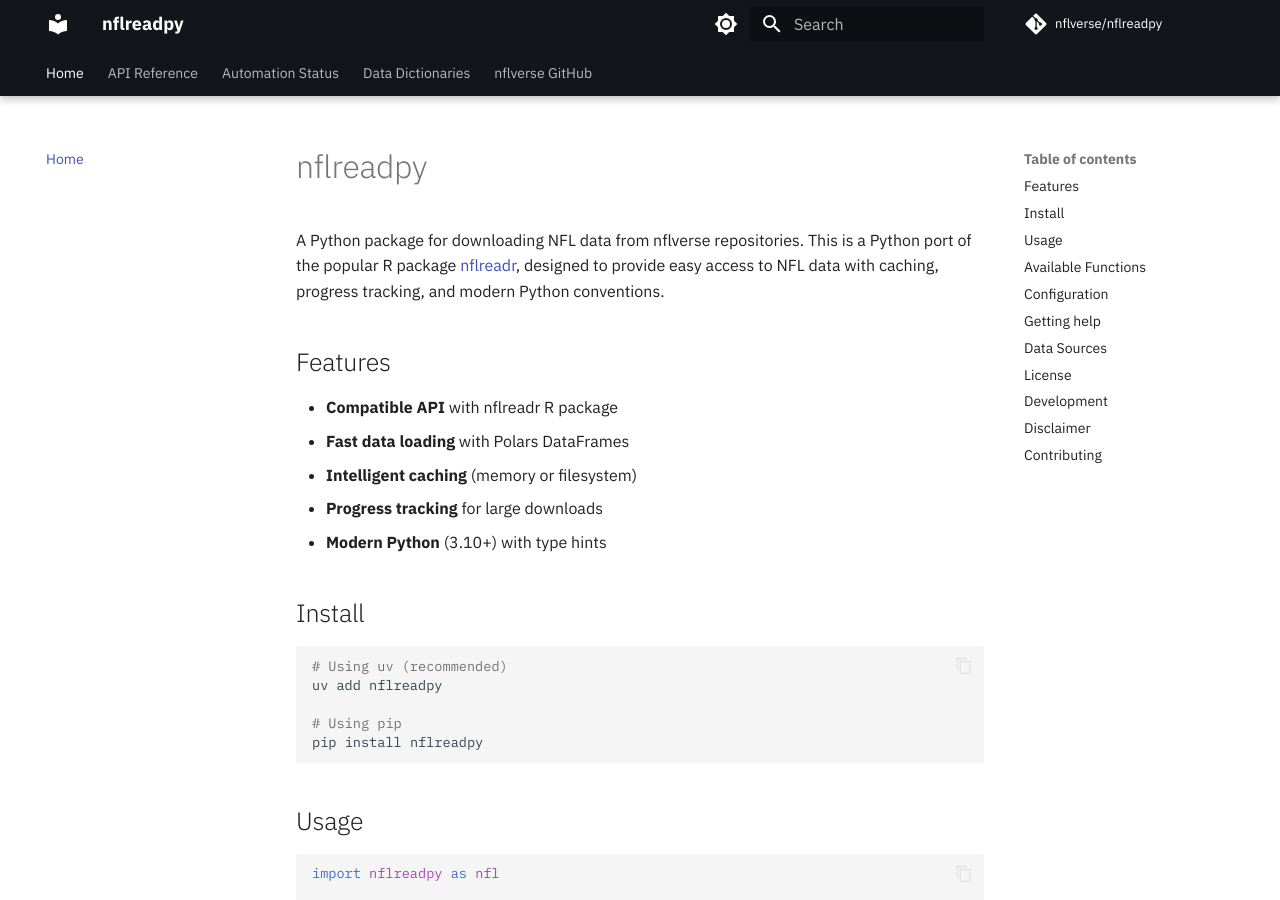
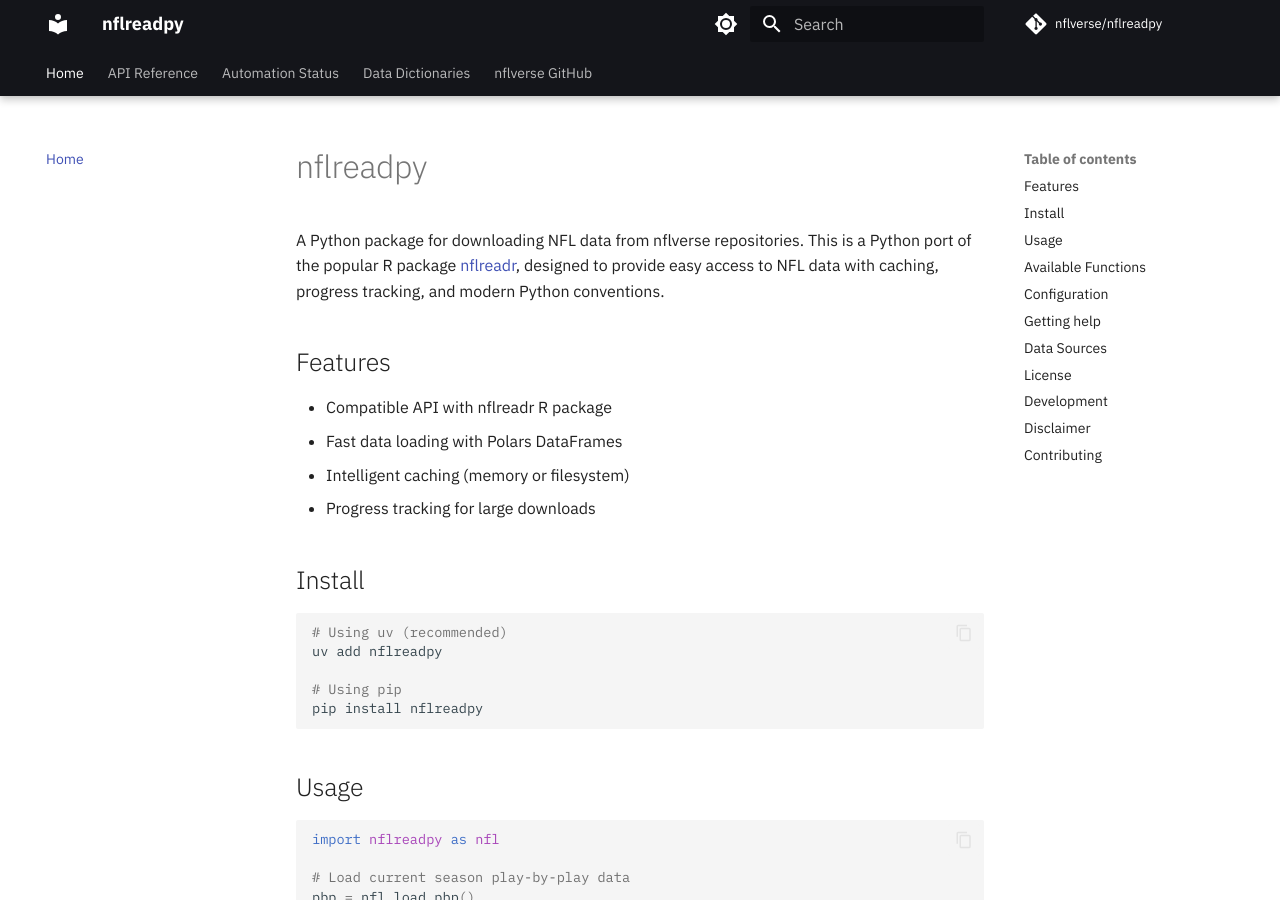
Before and after one commit to nflverse/nflreadpy, an MkDocs documentation site: the page built from docs/index.md, in a window 1280 px wide and 900 px high. Built offline with MkDocs 1.6.1 and Material for MkDocs 9.7.7, drawn with Linux system fonts in a browser that asks for light colours; comment, search, counter and statistics services are not loaded; some of the changed text lies outside the part shown.

Commit message:
clean up docs a little

```diff
--- a/docs/index.md
+++ b/docs/index.md
@@ -7,11 +7,10 @@
 
 ## Features
 
-- **Compatible API** with nflreadr R package
-- **Fast data loading** with Polars DataFrames
-- **Intelligent caching** (memory or filesystem)
-- **Progress tracking** for large downloads
-- **Modern Python** (3.10+) with type hints
+- Compatible API with nflreadr R package
+- Fast data loading with Polars DataFrames
+- Intelligent caching (memory or filesystem)
+- Progress tracking for large downloads
 
 ## Install
 
```
Also changed, not shown: other parts of docs/index.md (+9 -4 lines), README.md (+9 -10 lines).
